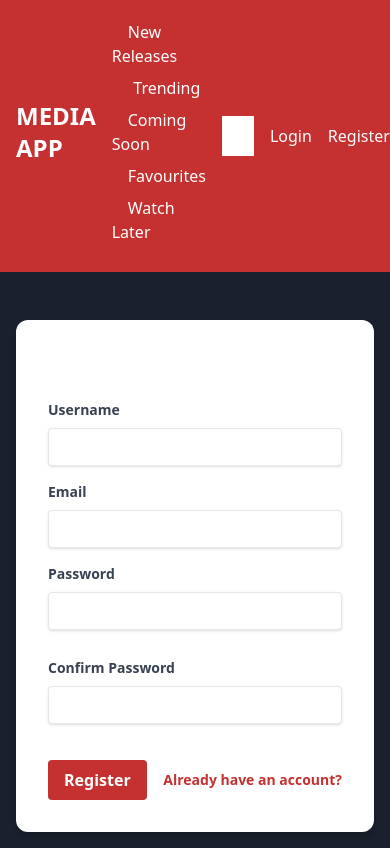
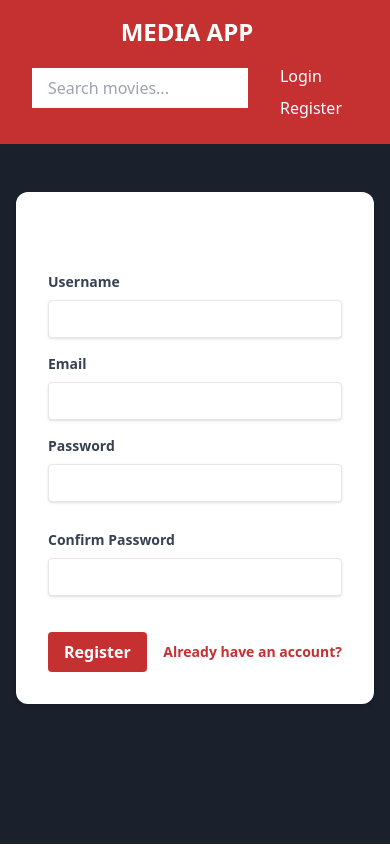
Before and after one commit to No-CodeDan/ModernIMDBClone, a Flask app: page /register in a window 390 px wide. Run offline with Flask 3, Linux system fonts and the light colour scheme.

Commit message:
Agent query: Does the main content now expand to fill the entire width of the window, minus the sidebar? Are the navigation links visible in the header on desktop view? Does the layout adjust properly for mobile devices? Please check on different screen sizes (desktop, tablet, and mobile) and report any issues.

```diff
--- a/static/css/styles.css
+++ b/static/css/styles.css
@@ -116,11 +116,10 @@ header {
 nav ul {
     display: flex;
     flex-wrap: wrap;
-    justify-content: center;
 }
 
 nav ul li {
-    margin: 0.5rem;
+    margin-right: 1rem;
 }
 
 nav ul li a {
@@ -287,7 +176,33 @@ main {
 }
 
 /* Responsive adjustments */
-@media (max-width: 1023px) {
+@media (max-width: 768px) {
+    .container {
+        padding-left: 1rem;
+        padding-right: 1rem;
+    }
+
+    header .container {
+        flex-direction: column;
+    }
+
+    header nav {
+        margin-top: 1rem;
+    }
+
+    nav ul {
+        flex-direction: column;
+    }
+
+    nav ul li {
+        margin-right: 0;
+        margin-bottom: 0.5rem;
+    }
+
+    #search-input {
+        max-width: 100%;
+    }
+
     .movie-grid, .tv-show-grid {
         grid-template-columns: repeat(auto-fill, minmax(150px, 1fr));
     }
@@ -295,18 +210,9 @@ main {
     .movie-poster {
         height: 225px;
     }
-
-    nav ul {
-        flex-direction: column;
-        align-items: center;
-    }
-
-    nav ul li {
-        margin: 0.25rem 0;
-    }
 }
 
-@media (max-width: 640px) {
+@media (max-width: 480px) {
     .movie-grid, .tv-show-grid {
         grid-template-columns: repeat(auto-fill, minmax(120px, 1fr));
     }
--- a/templates/base.html
+++ b/templates/base.html
@@ -11,11 +11,10 @@
 <body class="bg-gray-900 text-white min-h-screen flex flex-col">
     <header class="bg-red-700 p-4 w-full z-10 sticky top-0">
         <div class="container mx-auto flex flex-wrap justify-between items-center">
-            <div class="flex items-center mb-2 md:mb-0">
+            <div class="flex items-center">
                 <h1 class="text-2xl font-bold mr-4">MEDIA APP</h1>
-            </div>
-            <nav class="w-full md:w-auto mb-2 md:mb-0">
-                <ul class="flex flex-wrap justify-center md:justify-start space-x-4">
+                <nav class="hidden md:block">
+                    <ul class="flex space-x-4">
                         <li><a href="{{ url_for('main.index') }}" class="text-white hover:text-gray-300">New Releases</a></li>
                         <li><a href="#" class="text-white hover:text-gray-300">Trending</a></li>
                         <li><a href="#" class="text-white hover:text-gray-300">Coming Soon</a></li>
@@ -23,25 +22,28 @@
                         <li><a href="#" class="text-white hover:text-gray-300">Watch Later</a></li>
                     </ul>
                 </nav>
-            <div class="flex items-center w-full md:w-auto">
-                <div class="relative flex-grow max-w-xs mr-4">
+            </div>
+            <div class="flex items-center">
+                <div class="relative mr-4">
                     <input type="text" id="search-input" placeholder="Search movies..." class="bg-white text-gray-800 rounded-full px-4 py-2 w-full focus:outline-none focus:ring-2 focus:ring-red-300">
                     {% include '_search_results_dropdown.html' %}
                 </div>
-                <div class="flex items-center">
+                <nav>
+                    <ul class="flex space-x-4">
                         {% if current_user.is_authenticated %}
-                        <a href="{{ url_for('main.profile') }}" class="mr-4 text-white hover:text-gray-300">Profile</a>
-                        <a href="{{ url_for('main.logout') }}" class="text-white hover:text-gray-300">Logout</a>
+                            <li><a href="{{ url_for('main.profile') }}" class="text-white hover:text-gray-300">Profile</a></li>
+                            <li><a href="{{ url_for('main.logout') }}" class="text-white hover:text-gray-300">Logout</a></li>
                         {% else %}
-                        <a href="{{ url_for('main.login') }}" class="mr-4 text-white hover:text-gray-300">Login</a>
-                        <a href="{{ url_for('main.register') }}" class="text-white hover:text-gray-300">Register</a>
+                            <li><a href="{{ url_for('main.login') }}" class="text-white hover:text-gray-300">Login</a></li>
+                            <li><a href="{{ url_for('main.register') }}" class="text-white hover:text-gray-300">Register</a></li>
                         {% endif %}
-                </div>
+                    </ul>
+                </nav>
             </div>
         </div>
     </header>
 
-    <main class="container mx-auto p-4 flex-grow">
+    <main class="container mx-auto p-4 flex-grow w-full">
         {% with messages = get_flashed_messages() %}
             {% if messages %}
                 <div class="bg-yellow-100 border-l-4 border-yellow-500 text-yellow-700 p-4 mb-4" role="alert">
```
Also changed, not shown: other parts of static/css/styles.css (+0 -114 lines). Lines whose indentation alone changed are shown as unchanged.
